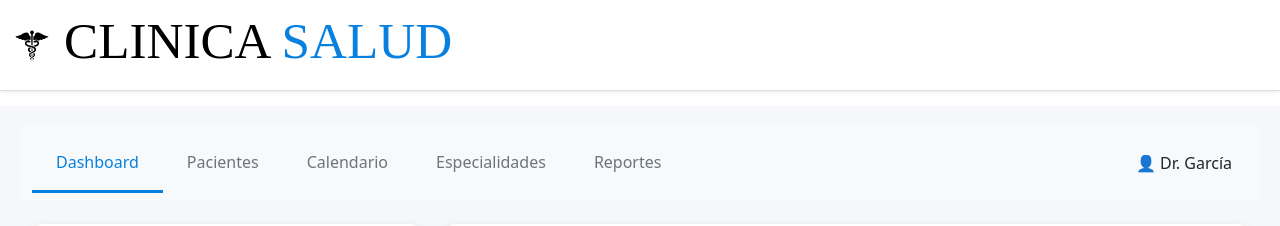
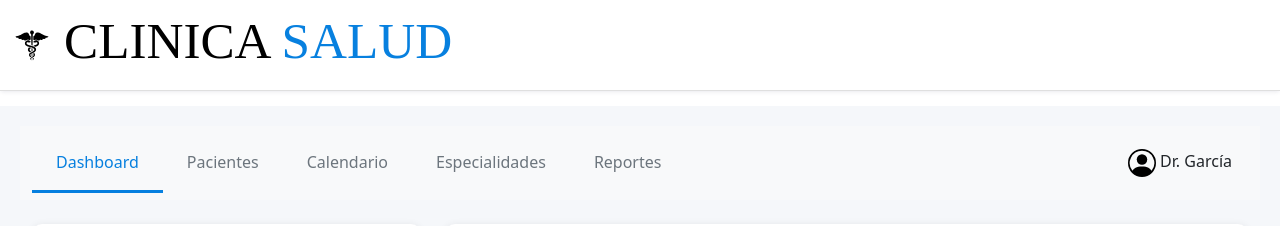
Before and after one commit to anitsako/tf-met-sist-2, a React (Vite) app in the folder frontend/: page /dashboard in a window 1280 px wide. Shown: the top 226 px of the page. Built offline with nearby package versions, Linux system fonts and the light colour scheme.

Commit message:
algunas modificaciones de estilo

```diff
--- a/frontend/src/Dashboard.css
+++ b/frontend/src/Dashboard.css
@@ -95,6 +95,11 @@
   border-radius: 20px;
 }
 
+#person-logo {
+  width: 28px; /* tamaño ideal */
+  height: auto;
+}
+
 /* Estilos para react-calendar */
 .react-calendar {
   width: 100% !important;
--- a/frontend/src/Dashboard.jsx
+++ b/frontend/src/Dashboard.jsx
@@ -48,7 +48,7 @@ export function Dashboard() {
             </li>
           </ul>
           <div className="ms-auto d-flex align-items-center">
-            <span className="me-3">👤 Dr. García</span>
+            <span className="me-3"><img src="/person-circle.svg" id='person-logo' alt="person logo" /> Dr. García</span>
           </div>
         </div>
       </nav>
@@ -89,7 +89,7 @@ export function Dashboard() {
 
           {/* Columna derecha - Gestión de Citas */}
           <div className="col-md-8">
-            <div className="card">
+            <div className="card h-50">
               <div className="card-body">
                 <div className="d-flex justify-content-between align-items-center mb-3">
                   <h5 className="card-title mb-0">Gestión de Citas</h5>
--- a/frontend/src/index.css
+++ b/frontend/src/index.css
@@ -75,6 +75,7 @@ button:focus-visible {
   display: flex;
   margin-bottom: 100px;
   text-align: center;
+  align-items: center;
   border-bottom: 1px solid #dfdfdf;
   box-shadow: rgba(50, 50, 93, 0.25) 0px 6px 12px -2px;
   color: black;
```
Also changed, not shown: frontend/public/person-circle.svg (added).
